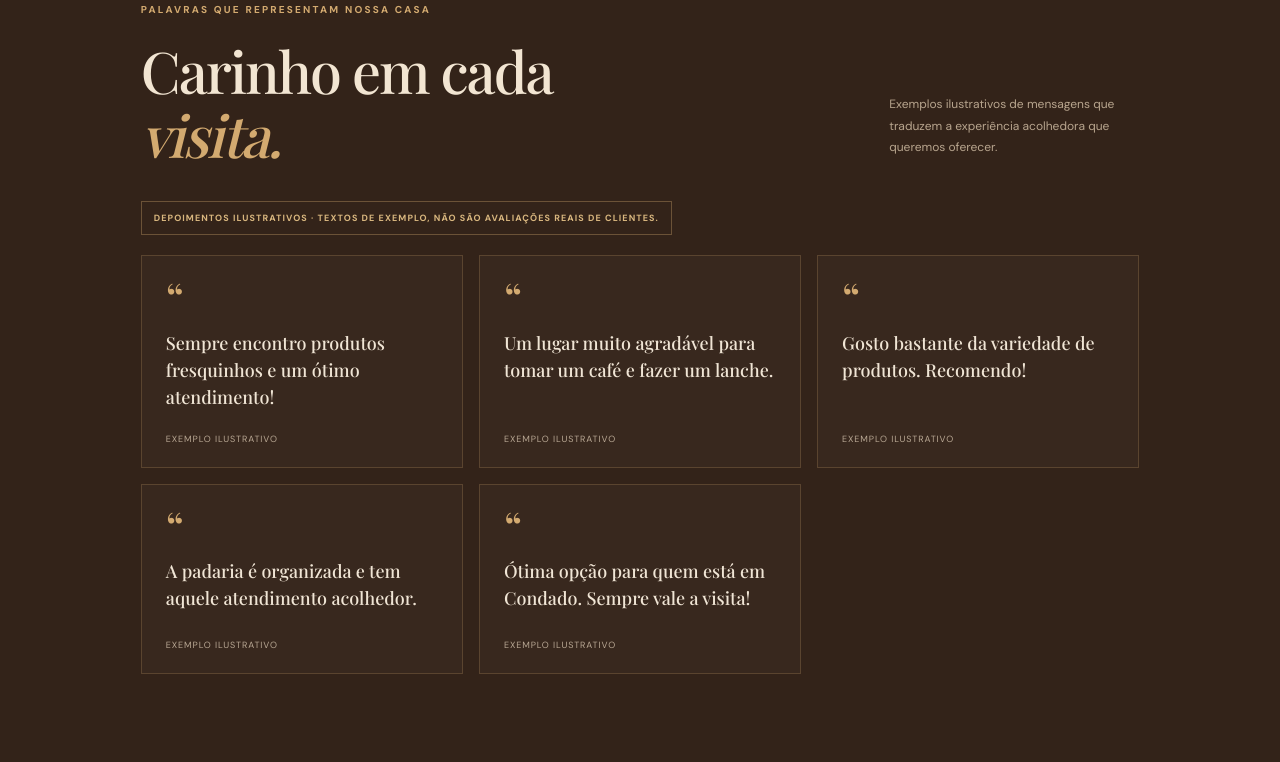
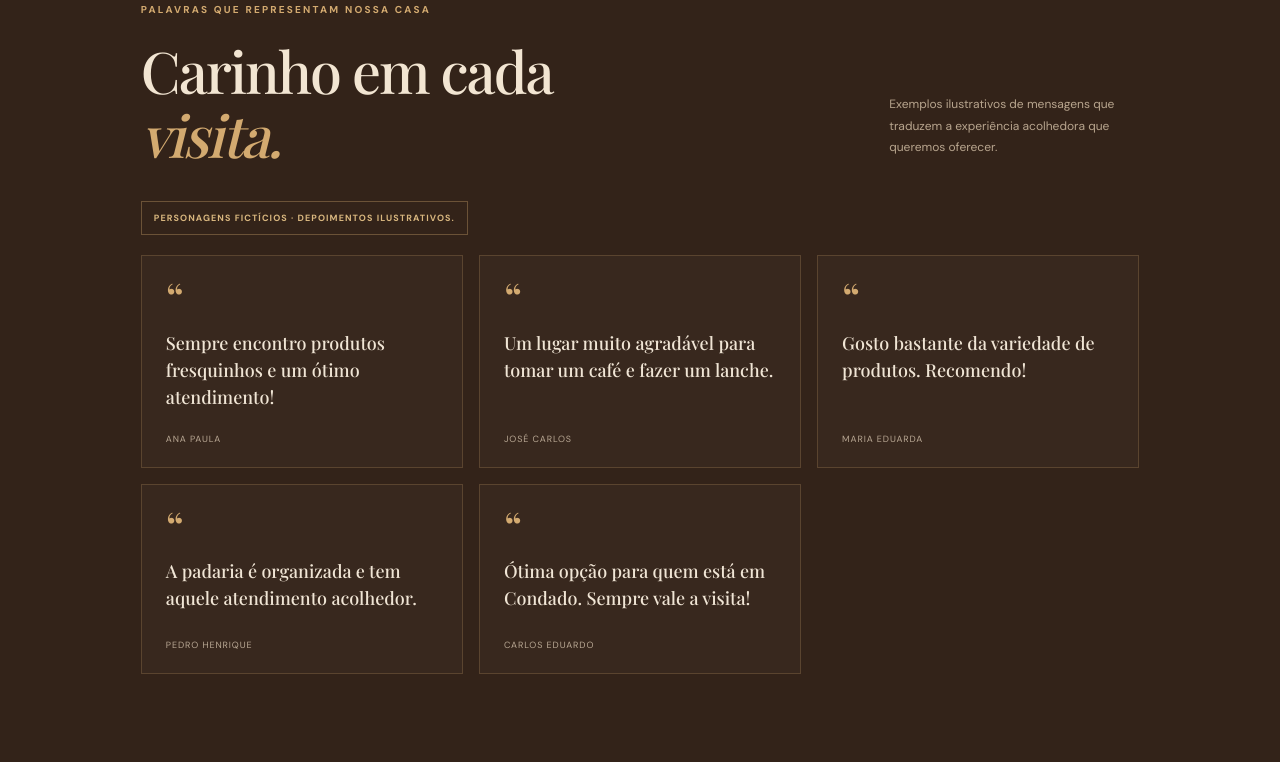
Before and after one commit to lucasaarj/Panificadora_Condadense, a plain HTML site: page index.html in a window 1280 px wide. Shown: the part 4510-5272 px from the top of the page. Drawn offline with nearby package versions, Linux system fonts and the light colour scheme.

Commit message:
Use fictional names for illustrative testimonials

```diff
--- a/index.html
+++ b/index.html
@@ -65,13 +65,13 @@
     </section>
     <section class="testimonials section-wrap" id="depoimentos" aria-labelledby="testimonials-title">
       <div class="section-heading"><div><p class="eyebrow">PALAVRAS QUE REPRESENTAM NOSSA CASA</p><h2>Carinho em cada<br><em>visita.</em></h2></div><p class="heading-side">Exemplos ilustrativos de mensagens que traduzem a experiência acolhedora que queremos oferecer.</p></div>
-      <p class="testimonials-disclaimer">DEPOIMENTOS ILUSTRATIVOS · TEXTOS DE EXEMPLO, NÃO SÃO AVALIAÇÕES REAIS DE CLIENTES.</p>
+      <p class="testimonials-disclaimer">PERSONAGENS FICTÍCIOS · DEPOIMENTOS ILUSTRATIVOS.</p>
       <div class="testimonial-grid">
-        <article class="testimonial-card"><span class="quote-mark" aria-hidden="true">“</span><blockquote>Sempre encontro produtos fresquinhos e um ótimo atendimento!</blockquote><span class="testimonial-caption">Exemplo ilustrativo</span></article>
-        <article class="testimonial-card"><span class="quote-mark" aria-hidden="true">“</span><blockquote>Um lugar muito agradável para tomar um café e fazer um lanche.</blockquote><span class="testimonial-caption">Exemplo ilustrativo</span></article>
-        <article class="testimonial-card"><span class="quote-mark" aria-hidden="true">“</span><blockquote>Gosto bastante da variedade de produtos. Recomendo!</blockquote><span class="testimonial-caption">Exemplo ilustrativo</span></article>
-        <article class="testimonial-card"><span class="quote-mark" aria-hidden="true">“</span><blockquote>A padaria é organizada e tem aquele atendimento acolhedor.</blockquote><span class="testimonial-caption">Exemplo ilustrativo</span></article>
-        <article class="testimonial-card"><span class="quote-mark" aria-hidden="true">“</span><blockquote>Ótima opção para quem está em Condado. Sempre vale a visita!</blockquote><span class="testimonial-caption">Exemplo ilustrativo</span></article>
+        <article class="testimonial-card"><span class="quote-mark" aria-hidden="true">“</span><blockquote>Sempre encontro produtos fresquinhos e um ótimo atendimento!</blockquote><span class="testimonial-caption">Ana Paula</span></article>
+        <article class="testimonial-card"><span class="quote-mark" aria-hidden="true">“</span><blockquote>Um lugar muito agradável para tomar um café e fazer um lanche.</blockquote><span class="testimonial-caption">José Carlos</span></article>
+        <article class="testimonial-card"><span class="quote-mark" aria-hidden="true">“</span><blockquote>Gosto bastante da variedade de produtos. Recomendo!</blockquote><span class="testimonial-caption">Maria Eduarda</span></article>
+        <article class="testimonial-card"><span class="quote-mark" aria-hidden="true">“</span><blockquote>A padaria é organizada e tem aquele atendimento acolhedor.</blockquote><span class="testimonial-caption">Pedro Henrique</span></article>
+        <article class="testimonial-card"><span class="quote-mark" aria-hidden="true">“</span><blockquote>Ótima opção para quem está em Condado. Sempre vale a visita!</blockquote><span class="testimonial-caption">Carlos Eduardo</span></article>
       </div>
     </section>
     <section class="visit" id="visite">
```
